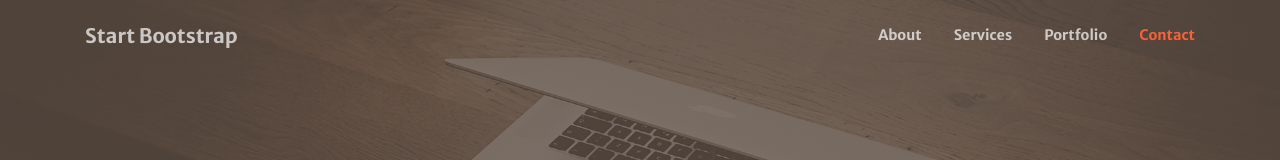
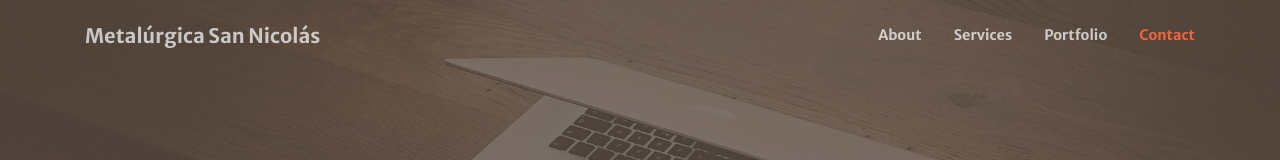
Before and after one commit to chinocdelu/Pruebas, a plain HTML site: page index.html in a window 1280 px wide. Shown: the top 160 px of the page. Drawn offline with nearby package versions, Linux system fonts and the light colour scheme.

Commit message:
Update index.html

```diff
--- a/index.html
+++ b/index.html
@@ -20,7 +20,7 @@
         <!-- Navigation-->
         <nav class="navbar navbar-expand-lg navbar-light fixed-top py-3" id="mainNav">
             <div class="container">
-                <a class="navbar-brand js-scroll-trigger" href="#page-top">Start Bootstrap</a><button class="navbar-toggler navbar-toggler-right" type="button" data-toggle="collapse" data-target="#navbarResponsive" aria-controls="navbarResponsive" aria-expanded="false" aria-label="Toggle navigation"><span class="navbar-toggler-icon"></span></button>
+                <a class="navbar-brand js-scroll-trigger" href="#page-top">Metalúrgica San Nicolás</a><button class="navbar-toggler navbar-toggler-right" type="button" data-toggle="collapse" data-target="#navbarResponsive" aria-controls="navbarResponsive" aria-expanded="false" aria-label="Toggle navigation"><span class="navbar-toggler-icon"></span></button>
                 <div class="collapse navbar-collapse" id="navbarResponsive">
                     <ul class="navbar-nav ml-auto my-2 my-lg-0">
                         <li class="nav-item"><a class="nav-link js-scroll-trigger" href="#about">About</a></li>
```
